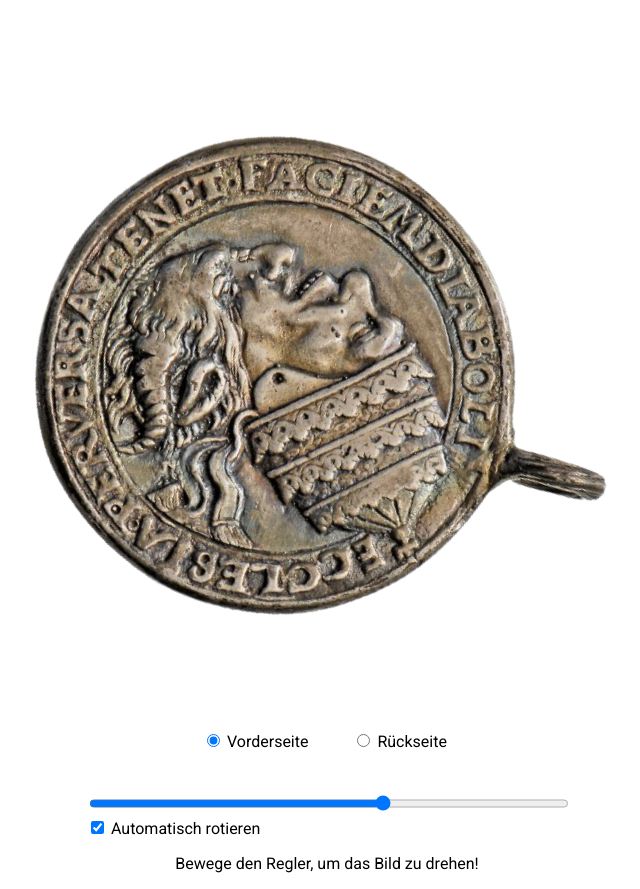
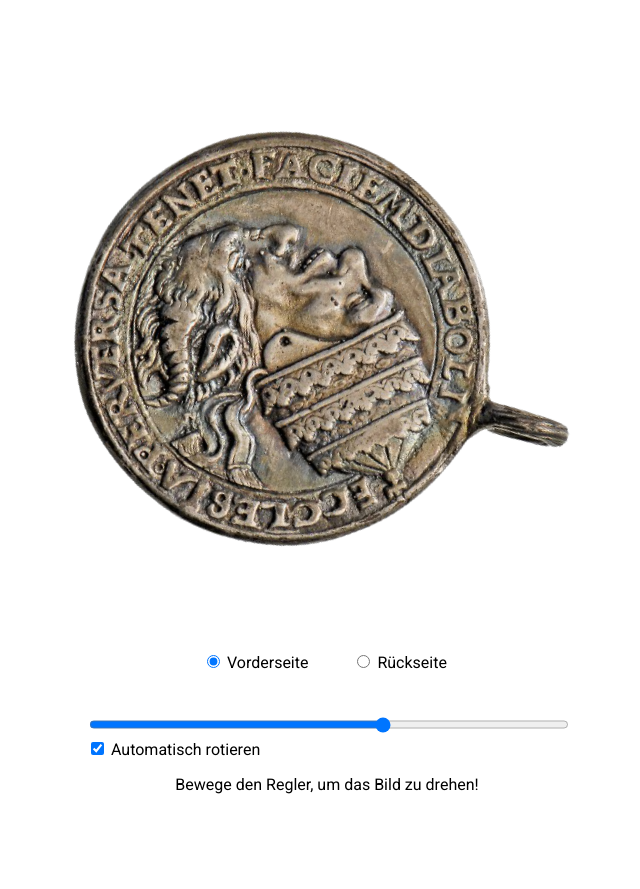
Before and after one commit to nilsfriess/nilsfriess.github.io, a plain HTML site: page index.html in a window 1280 px wide. Shown: the whole page, without its empty margins (313-953 px from the left). After the commit the page ends 810 px from the top, so only its background shows below. Drawn offline with Linux system fonts and the light colour scheme.

Commit message:
Fixed zoom

```diff
--- a/index.html
+++ b/index.html
@@ -1,14 +1,18 @@
 <html>
   <head>
     <link href="https://fonts.googleapis.com/css?family=Roboto:400,500,600,700" rel="stylesheet">
+    <meta name="viewport" content="width=device-width,initial-scale=1">
+
     <style>
       body {
           font-family: 'Roboto';
       }
       #flip_image {
           display: block;
-          width: 100%;
-          max-width: 480px;
+          width: auto;
+          height: auto;
+          max-width: max(480px, 60%);
+          max-height: max(480px, calc(50vw - 100px));
           margin: 0 auto;
           margin-top: 100px;
       }
```
